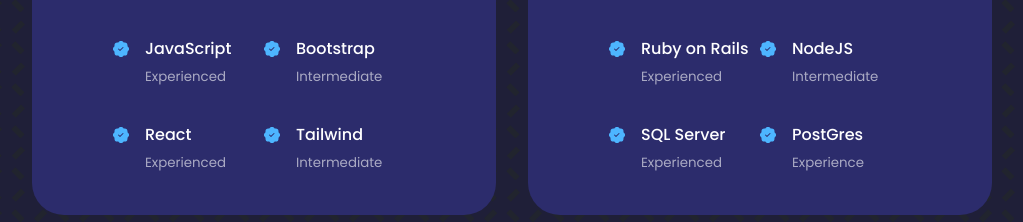
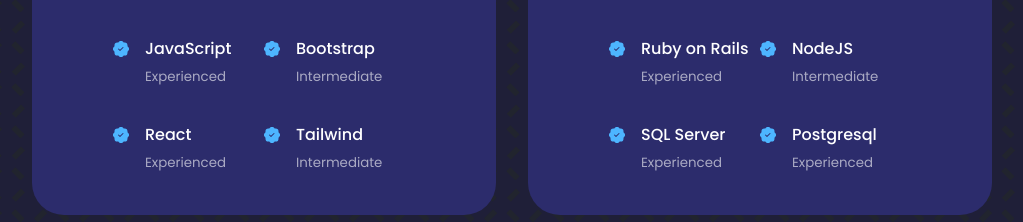
Before and after one commit to jrosario19/portfolio-react, a React (Create React App) app: page / in a window 1280 px wide. Shown: the part 1664-1886 px from the top of the page, without its empty margins (128-1151 px from the left). Built offline with nearby package versions, Linux system fonts and the light colour scheme.

Commit message:
Update Experience component

```diff
--- a/src/components/expirience/Expirience.jsx
+++ b/src/components/expirience/Expirience.jsx
@@ -97,8 +97,8 @@
             <article className="experience__detail">
               <BsPatchCheckFill className='experience__detail-icon'/>
               <div>
-                <h4>PostGres</h4>
-                <small className='text-light'>Experience</small>
+                <h4>Postgresql</h4>
+                <small className='text-light'>Experienced</small>
               </div>
             </article>
           </div>
```
